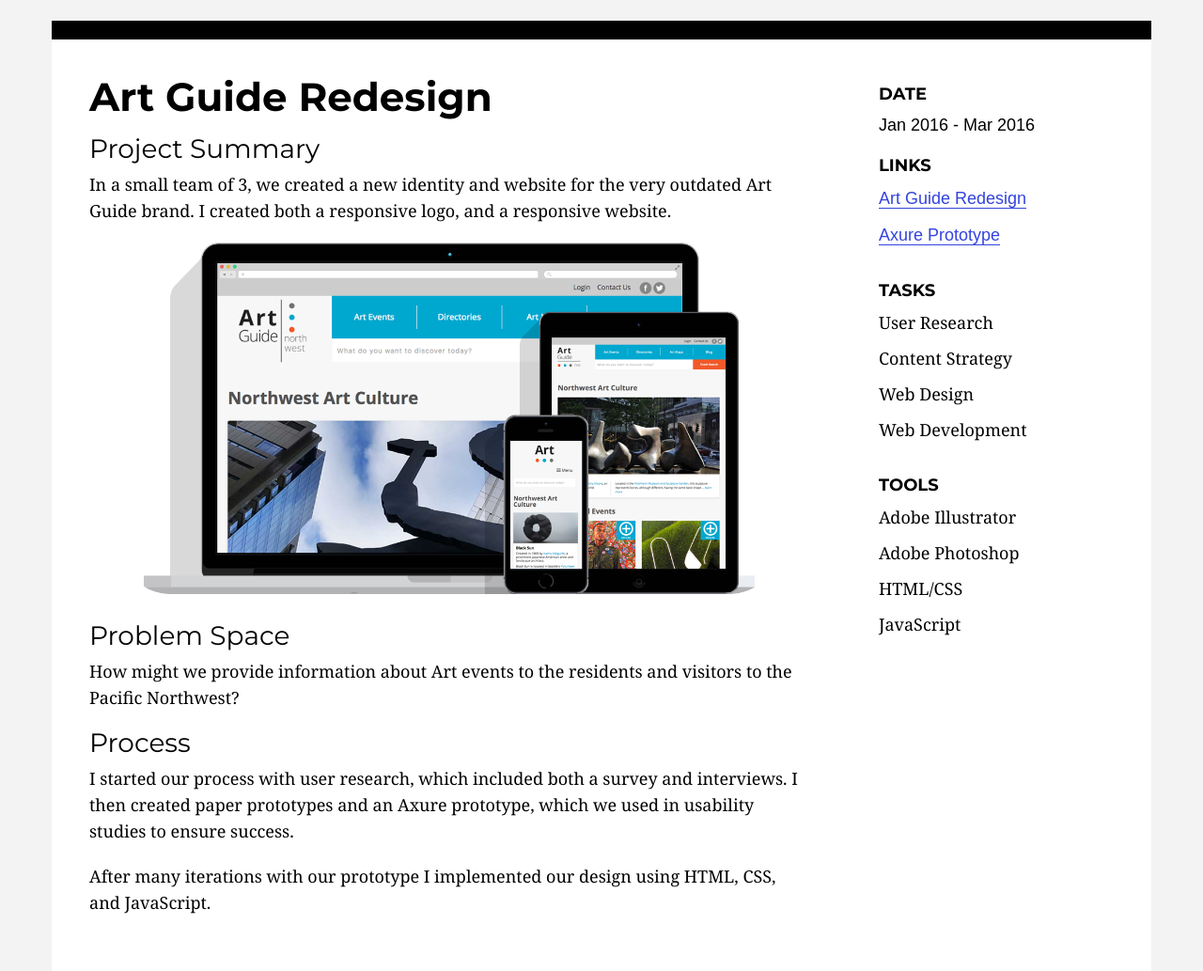
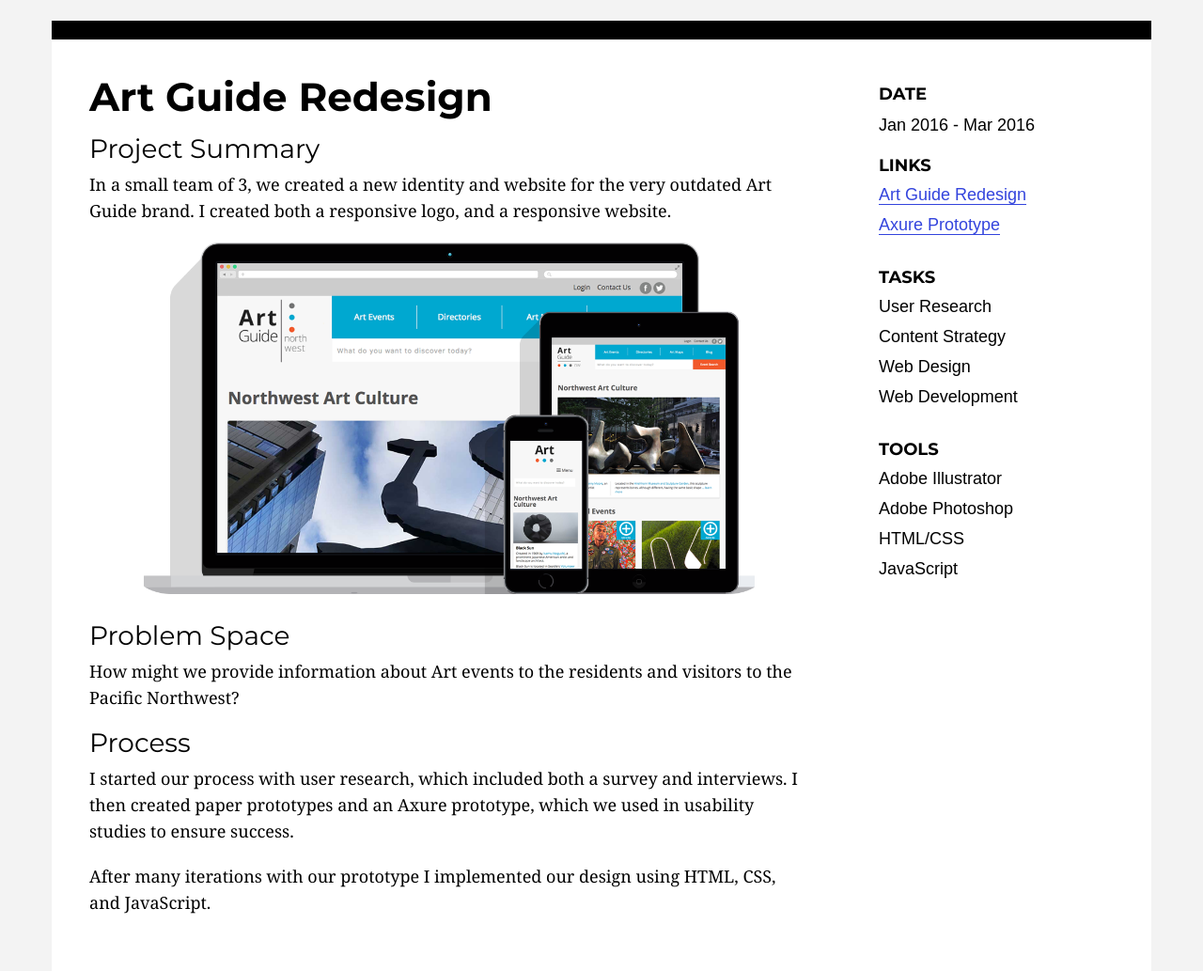
Before and after one commit to susanev/susanev.github.io, a PHP site: page /projects/art-guide.html in a window 1280 px wide. Shown: the part 150-1183 px from the top of the page at 94% size. Run offline with PHP 8.4, Linux system fonts and the light colour scheme; some libraries are stand-ins or nearby versions.

Commit message:
small fixes

```diff
--- a/css/styles.css
+++ b/css/styles.css
@@ -80,7 +80,7 @@ input, p, a, li, textarea {
     font-family: "Crimson+Text", Arial, sans-serif;
 }
 
-.project-details p, .project-details a, main.project-page li {
+.project-details p, .project-details a, main.project-page div.project-details ul li {
     font-family: Georgia, Arial, sans-serif;
     line-height: 30px;
 }
```
